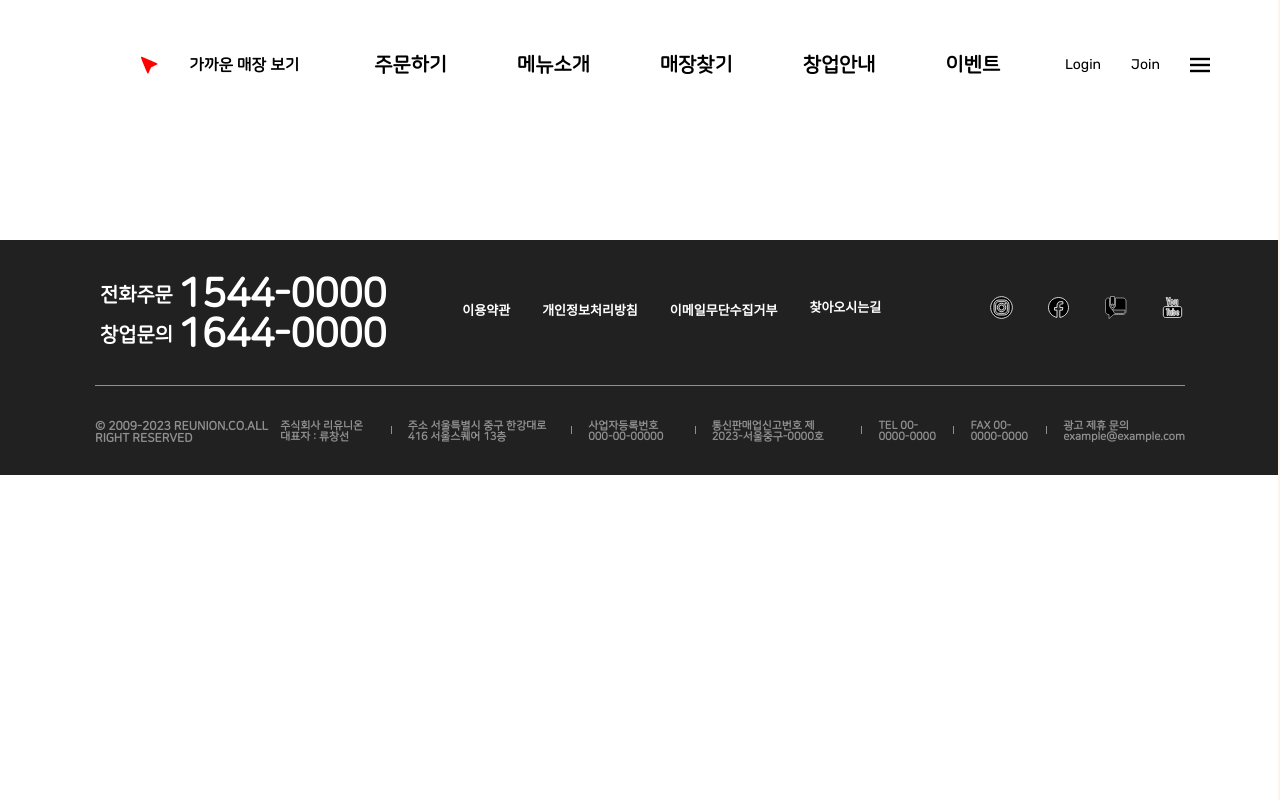
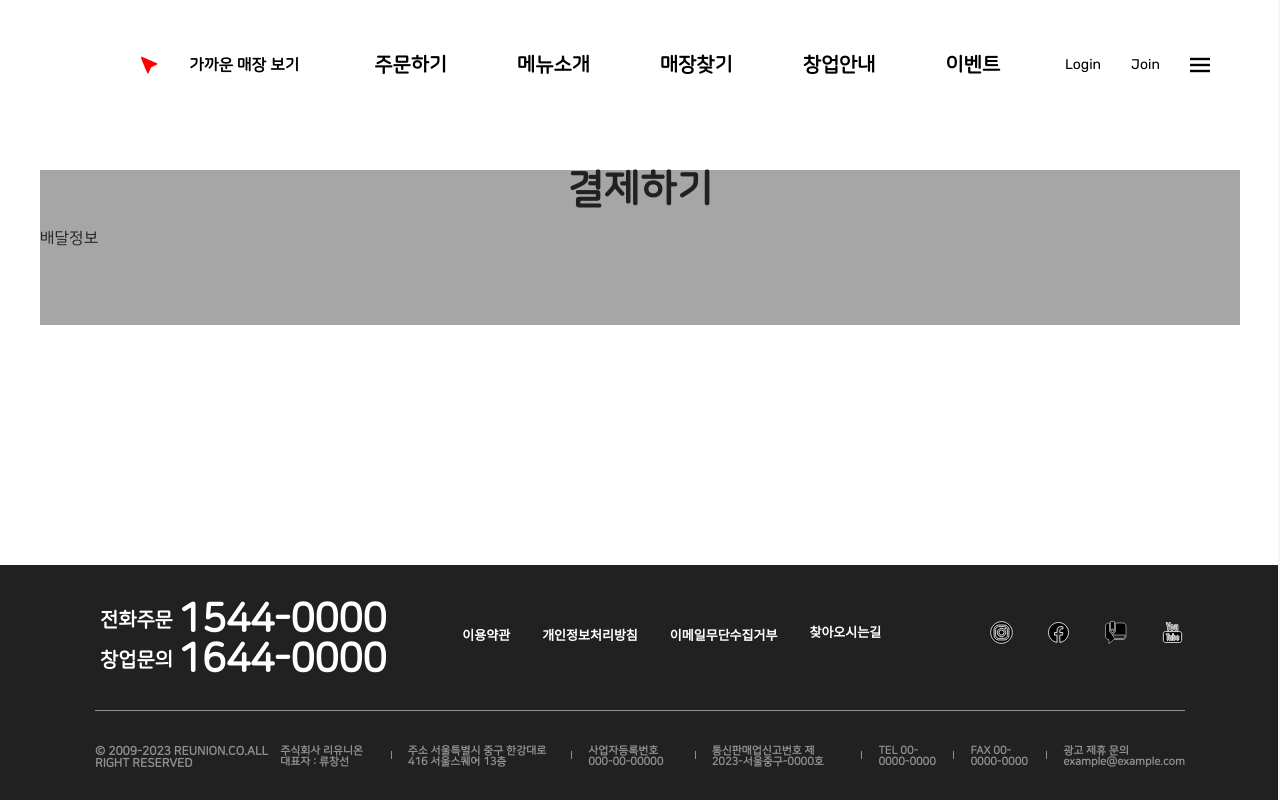
Before and after one commit to ryushin01/goobne, a React (Vite) app: page /goobne/order in a window 1280 px wide. Built offline with nearby package versions, Linux system fonts and the light colour scheme.

Commit message:
:construction: 브랜치이동으로 인한 임시커밋

```diff
--- a/src/Router.jsx
+++ b/src/Router.jsx
@@ -2,11 +2,15 @@ import { BrowserRouter, Routes, Route } from 'react-router-dom';
 import Footer from './components/Footer/Footer';
 // import Test from './pages/Test';
 import Herder from './components/Header/Header';
+import Order from './pages/Order';
 const Router = () => {
   return (
     <BrowserRouter basename="/goobne">
       <Herder />
-      <Routes>{/* <Route path="/" element={<Test />} /> */}</Routes>
+      <Routes>
+        {/* <Route path="/" element={<Test />} /> */}
+        <Route path="/order" element={<Order />} />
+      </Routes>
       <Footer />
     </BrowserRouter>
   );
--- /dev/null
+++ b/src/pages/Order.jsx
@@ -0,0 +1,44 @@
+import styled from 'styled-components';
+
+const Order = () => {
+  return (
+    <OrderContainer>
+      <OrderContentWrap>
+        <OrderTitle>
+          <span>결제하기</span>
+        </OrderTitle>
+        <form>
+          <fieldset>
+            <legend>배달정보</legend>
+          </fieldset>
+        </form>
+      </OrderContentWrap>
+    </OrderContainer>
+  );
+};
+
+export default Order;
+
+const OrderContainer = styled.main`
+  display: flex;
+  width: 100%;
+  height: 100%;
+  padding-top: 170px;
+`;
+
+const OrderContentWrap = styled.div`
+  width: 1200px;
+  margin: 0 auto;
+  background-color: #a6a6a6;
+`;
+
+const OrderTitle = styled.div`
+  width: 100%;
+  text-align: center;
+  margin-bottom: 20px;
+
+  & > span {
+    font-size: 40px;
+    font-weight: 800;
+  }
+`;
```
